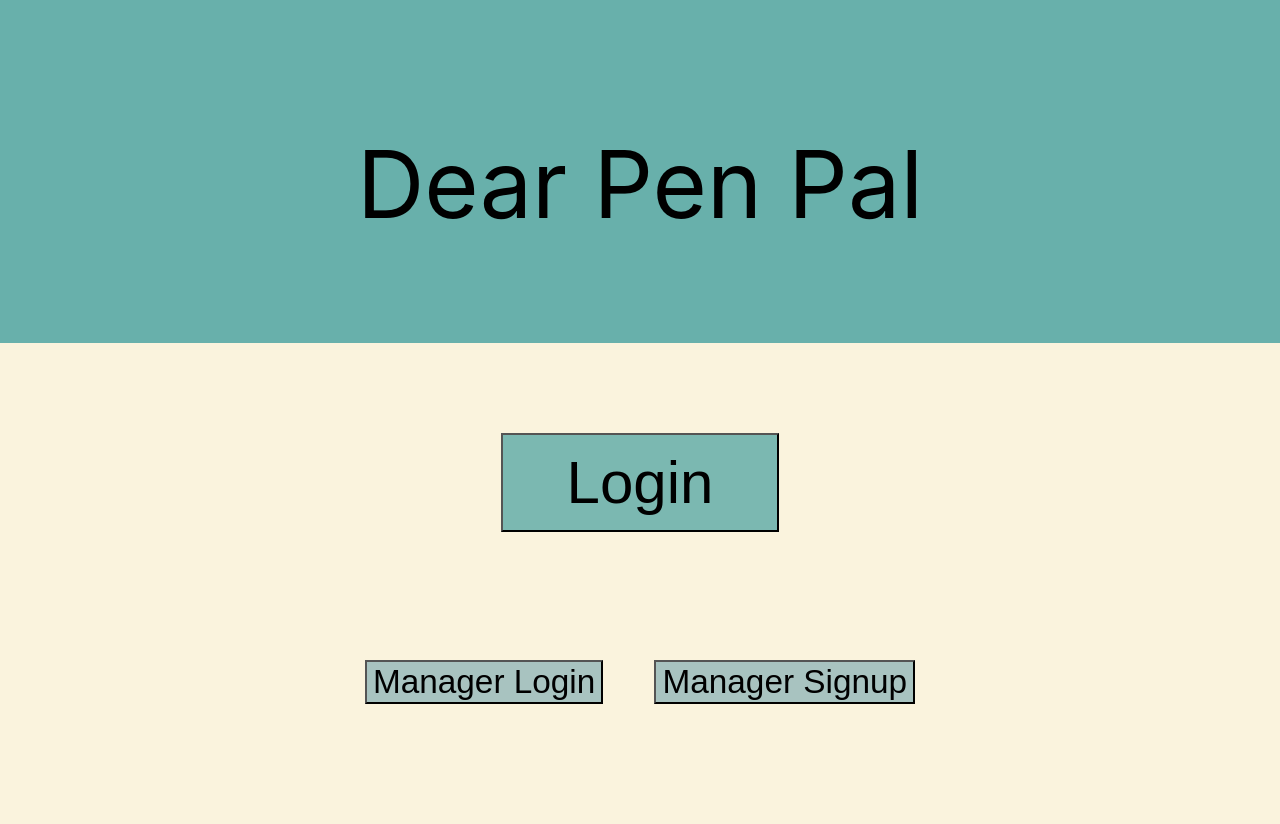
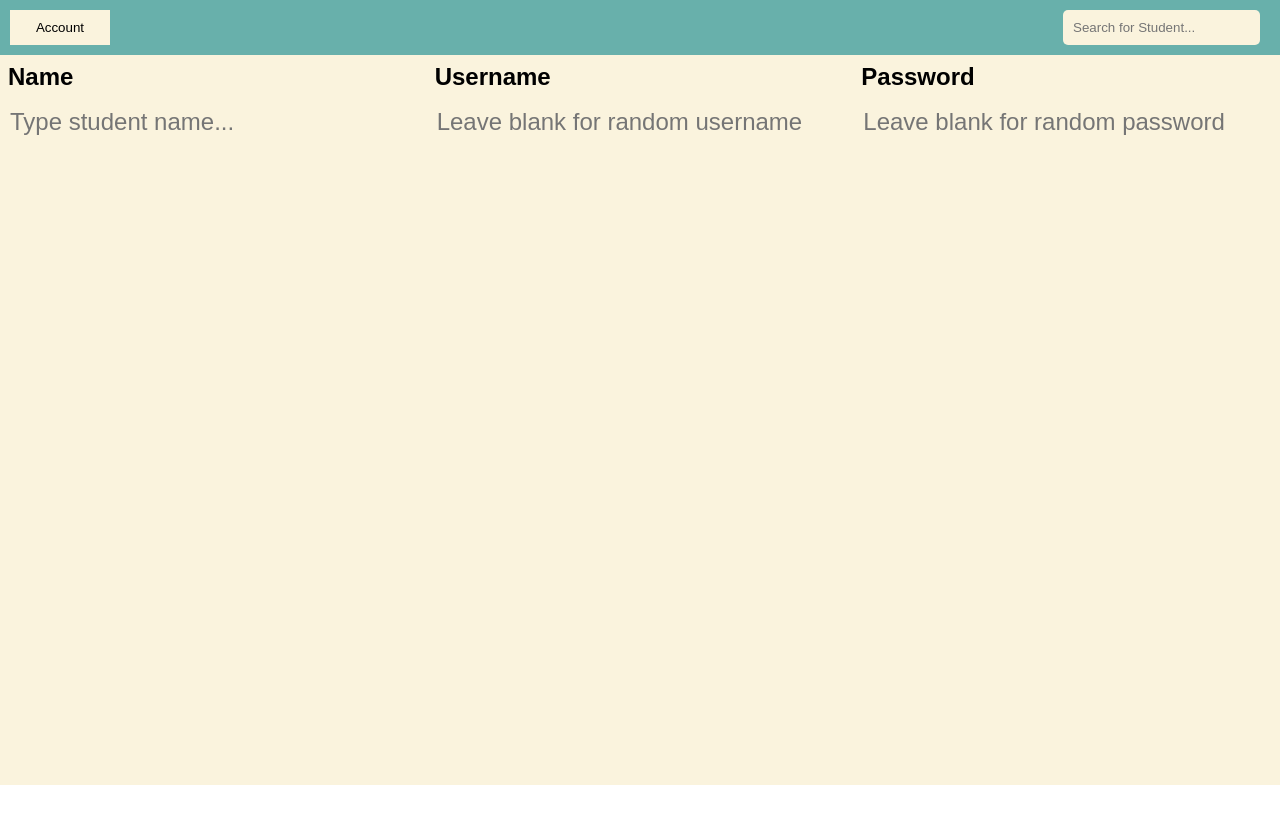
Before and after one commit to Brian-333/DearPenPal, a React (Create React App) app in the folder source/frontend/: page / in a window 1280 px wide. Shown: the top 824 px of the page. After the commit the page ends 800 px from the top, so only its background shows below. Built offline with nearby package versions, Linux system fonts and the light colour scheme.

Commit message:
Changed colours

```diff
--- a/source/frontend/package.json
+++ b/source/frontend/package.json
@@ -2,7 +2,7 @@
   "name": "frontend",
   "version": "0.1.0",
   "private": true,
-  "proxy": "http://127.0.0.1:5000",
+  "proxy": "http://localhost:5000/",
   "dependencies": {
     "@testing-library/jest-dom": "^5.17.0",
     "@testing-library/react": "^13.4.0",
--- a/source/frontend/src/components/LandingPage.js
+++ b/source/frontend/src/components/LandingPage.js
@@ -6,9 +6,12 @@ import { UserContext } from "./UserContext";
 import SendPage from "./SendPage";
 import InboxPage from "./InboxPage"
 import  { Navigate } from 'react-router-dom';
+import managerPage from "./ManagerPage"
 import '../styles/landing.css'
+import ManagerPage from "./ManagerPage";
 
 const LandingPage = () =>{
+    return (<ManagerPage></ManagerPage>);
     const [currForm, setCurrForm] = useState("None");
     const {access_token: [token,,],
             user: [,,usertype,]} = useContext(UserContext)
--- a/source/frontend/src/components/ManagerPage.js
+++ b/source/frontend/src/components/ManagerPage.js
@@ -212,7 +212,7 @@ const NavBar = ({handleSearchChange}) => {
       </div>
       <div className="search-container">
         <form>
-          <input type="text" placeholder="Search for Student..." onChange={handleSearchChange} />
+          <input class = 'bgcolour' type="text" placeholder="Search for Student..." onChange={handleSearchChange} />
         </form>
       </div>
     </nav>
--- a/source/frontend/src/styles/Inbox.css
+++ b/source/frontend/src/styles/Inbox.css
@@ -28,8 +28,8 @@
 }
 
 .inboxbg{
-    background-color: #c8d5b9;
-    padding-bottom: 50pt
+    background-color: #68b0ab;
+    padding-bottom: 30pt
 }
 
 .sidebyside{
--- a/source/frontend/src/styles/login.css
+++ b/source/frontend/src/styles/login.css
@@ -1,10 +1,10 @@
 .loginbg {
-    background-color:#c8d5b9;
+    background-color:#68b0ab;
     padding-bottom: 19%;
 
 }
 .buttoncolour{
-    background-color: #8fc0a9;
+    background-color: #faf3dd;
     font-size: 20pt;
 }
 
@@ -42,7 +42,7 @@
 }
 
 .signupsubmit{
-    background-color: #8fc0a9;
+    background-color: #faf3dd;
     font-size: 20pt;
     margin-top: 5%;
 }
--- a/source/frontend/src/styles/managerPage.css
+++ b/source/frontend/src/styles/managerPage.css
@@ -2,12 +2,12 @@ nav {
     display: flex;
     justify-content: space-between;
     align-items: center;
-    background-color: #4CAF50;
+    background-color: #68b0ab; /*#4CAF50;*/
     padding: 10px;
 }
 
 nav button {
-    background-color: white;
+    background-color: #faf3dd;
     border: none;
     padding: 10px;
     margin-right: 10px;
@@ -40,7 +40,7 @@ td, th {
 }
 
 .student-table {
-    background-color: rgb(214, 214, 214);
+    background-color: #faf3dd/*rgb(214, 214, 214);*/
 }
 
 .addStudentContainer {
@@ -69,7 +69,7 @@ td, th {
 }
 
 .addStudentContainer button:active {
-    background-color: #d9d9d9;
+    background-color:#faf3dd /* #d9d9d9; */
 }
 
 .modal-backdrop {
@@ -88,7 +88,7 @@ td, th {
     top: 50%;
     left: 50%;
     transform: translate(-50%, -50%);
-    background-color: white;
+    background-color: #faf3dd; /*white*/
     padding: 1em;
     z-index: 1001;
 }
@@ -107,7 +107,7 @@ td, th {
 }
 
 .MyInput {
-    background-color: rgb(214, 214, 214);
+    background-color:#faf3dd;  /*rgb(214, 214, 214);*/
     border: none;
     font-size: 1em;
     padding: none;
@@ -142,3 +142,8 @@ td, th {
     color: #FFFFFF;
     background-color: #00A4BD;
   }
+
+  .bgcolour{
+    background-color: #faf3dd;
+    padding-bottom: 20%;
+  }
```
Also changed, not shown: source/frontend/src/components/SendPage.js (line endings or trailing spaces).
